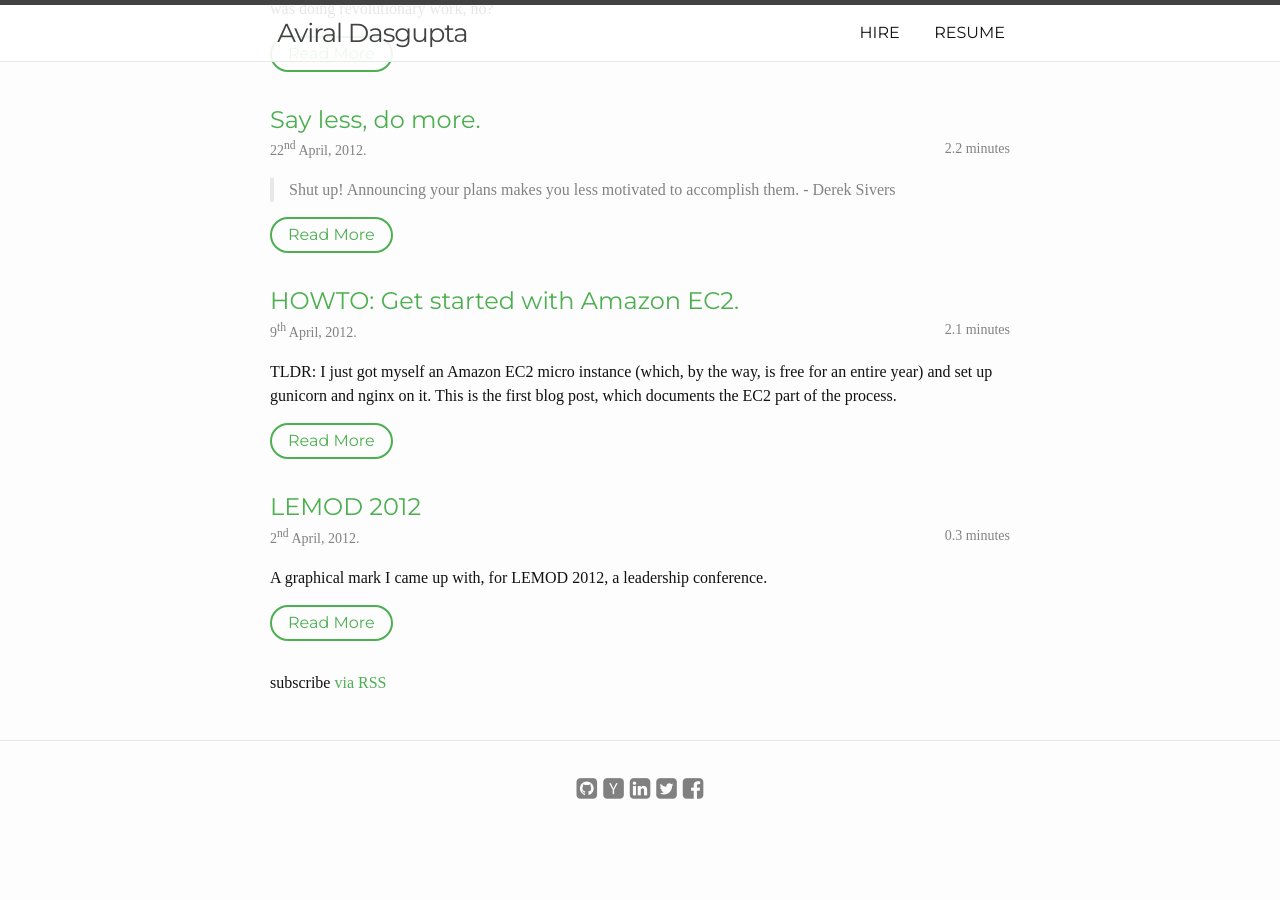
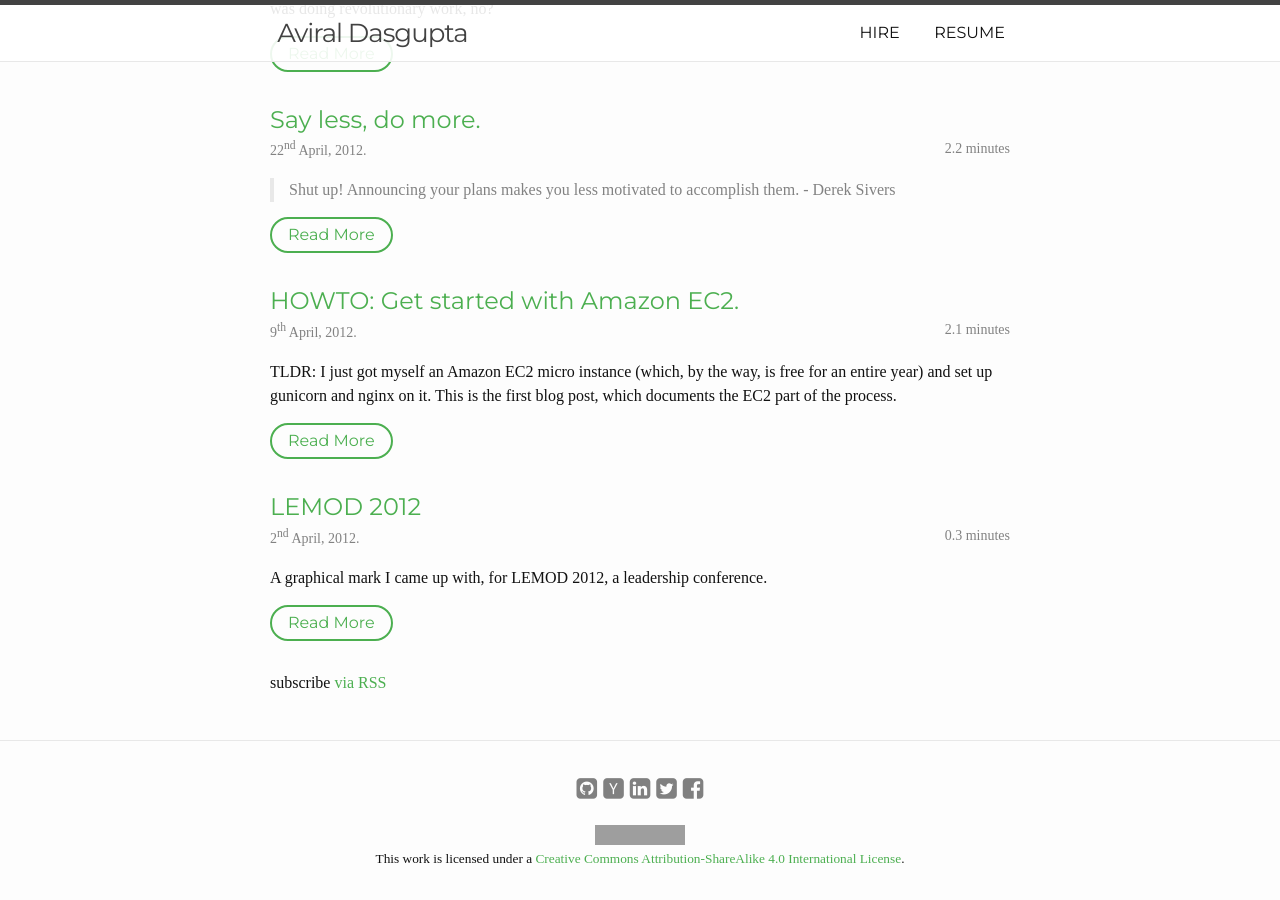
Before and after one commit to aviraldg/aviraldg.github.io, a Jekyll site: the page built from index.html, in a window 1280 px wide and 900 px high, scrolled down 2272 px. Built offline with Jekyll 4.4.1, drawn with Linux system fonts in a browser that asks for light colours; nearby versions of some CDN libraries; some web fonts are replaced; before the commit the page ends 3124 px from its top, so only the background shows below that; grey boxes are pictures that could not be loaded.

Commit message:
add cc-by-sa-4.0 license

```diff
--- a/_includes/footer.html
+++ b/_includes/footer.html
@@ -1,8 +1,6 @@
 <footer class="site-footer">
 
   <div class="wrapper">
-<!--
-    <h2 class="footer-heading">{{ site.title }}</h2> -->
       <ul class="social-media-list">
         {% if site.github_username %}
         <li>
@@ -44,6 +42,10 @@
         {% endif %}
 
       </ul>
+
+      <small>
+        <a rel="license" href="http://creativecommons.org/licenses/by-sa/4.0/"><img alt="Creative Commons License" style="border-width:0" src="https://i.creativecommons.org/l/by-sa/4.0/88x31.png" /></a><br />This work is licensed under a <a rel="license" href="http://creativecommons.org/licenses/by-sa/4.0/">Creative Commons Attribution-ShareAlike 4.0 International License</a>.
+      </small>
   </div>
 
 </footer>
```
Also changed, not shown: 1 other file.
